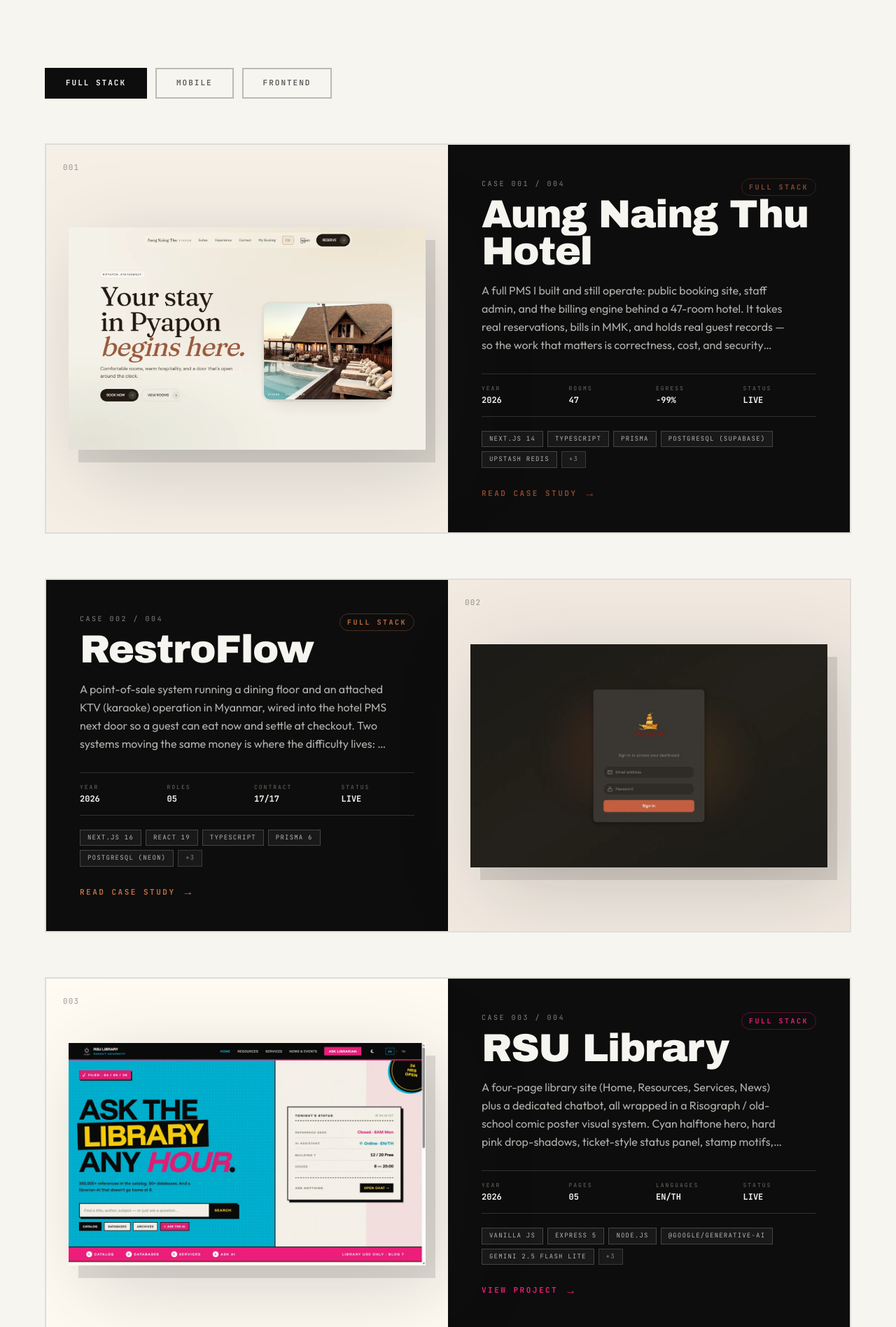
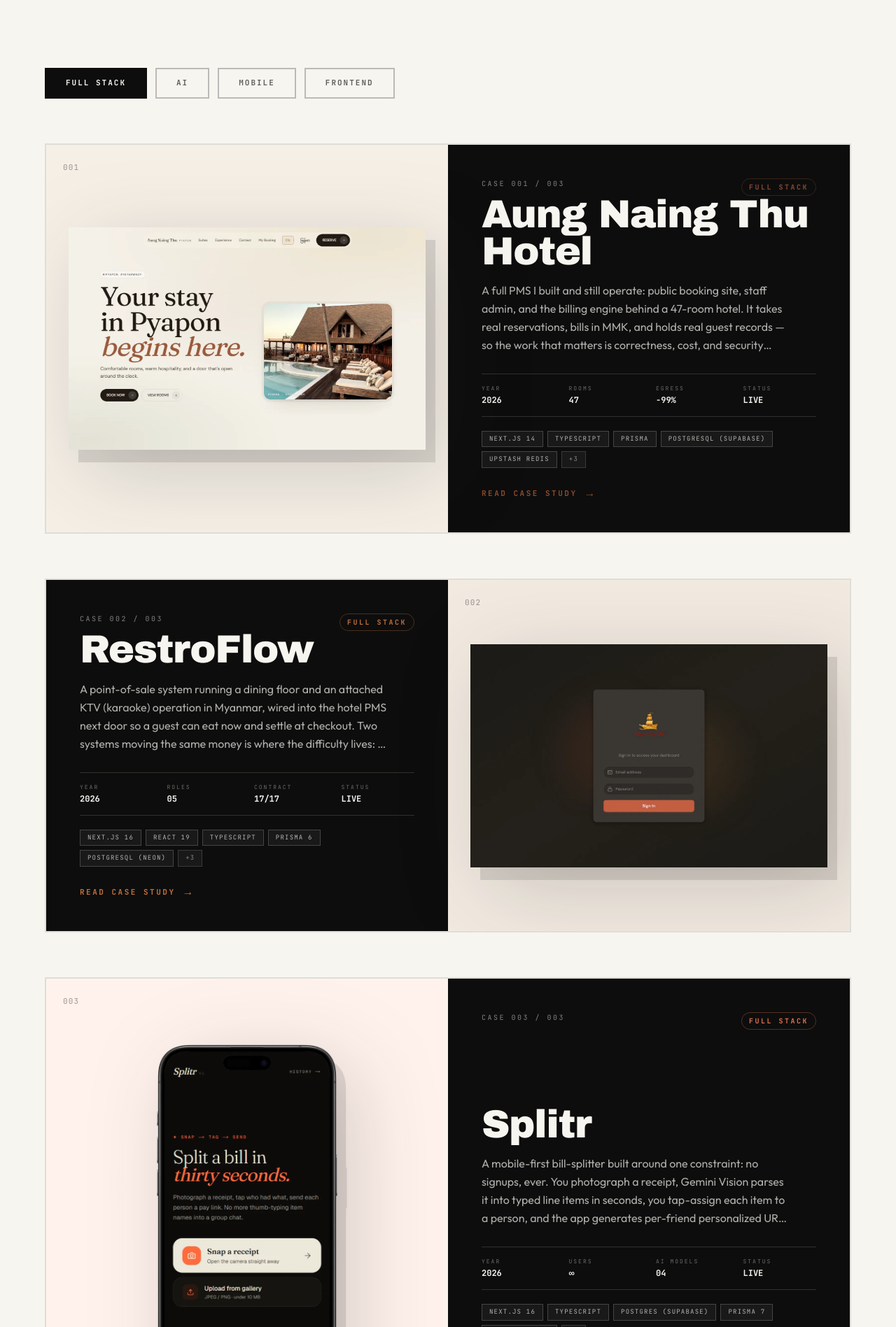
Before and after one commit to callmeHeinHtet/Portfolio, a Next.js app: page / in a window 1280 px wide. Shown: the part 1263-3160 px from the top of the page at 70% size. Built offline with nearby package versions, Linux system fonts and the light colour scheme.

Commit message:
feat: add AI project category

```diff
--- a/src/components/ProjectShowcase.tsx
+++ b/src/components/ProjectShowcase.tsx
@@ -18,6 +18,7 @@ const DEFAULT_ACCENT = '#C44A1F'
 const DEFAULT_PANEL_BG = '#F0EBDD'
 
 const CATEGORY_LABELS: Record<Project['category'], string> = {
+  ai: 'AI',
   frontend: 'FRONTEND',
   fullstack: 'FULL STACK',
   mobile: 'MOBILE',
@@ -28,6 +29,7 @@ const CATEGORY_OPTIONS: Array<{
   label: string
 }> = [
   { value: 'fullstack', label: 'Full Stack' },
+  { value: 'ai', label: 'AI' },
   { value: 'mobile', label: 'Mobile' },
   { value: 'frontend', label: 'Frontend' },
 ]
--- a/src/data/projects.ts
+++ b/src/data/projects.ts
@@ -24,7 +24,7 @@ export interface Project {
   link: string;
   demo?: string;
   github?: string;
-  category: 'frontend' | 'fullstack' | 'mobile';
+  category: 'frontend' | 'fullstack' | 'mobile' | 'ai';
   status: 'completed' | 'in-progress' | 'concept';
   accent?: string;
   panelBg?: string;
@@ -254,7 +254,7 @@ export const projects: Project[] = [
     link: 'https://chatbot-omega-ecru-39.vercel.app',
     demo: 'https://chatbot-omega-ecru-39.vercel.app',
     github: 'https://github.com/callmeHeinHtet/Chatbot',
-    category: 'fullstack',
+    category: 'ai',
     status: 'completed',
     accent: '#EC1E79',
     panelBg: '#FFFAF2',
```
